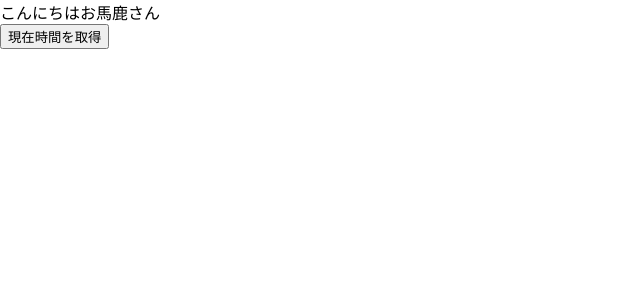
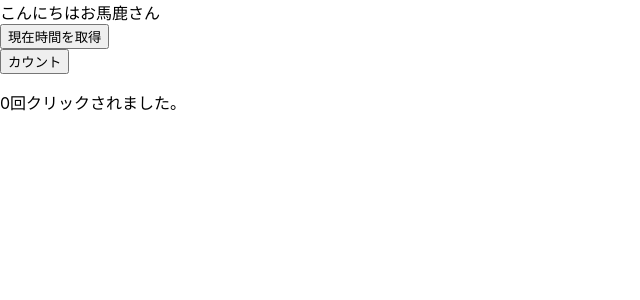
Before and after one commit to shunmakk/react-pratice, a React (Create React App) app: page / in a window 1280 px wide. Shown: the top 300 px of the page, without its empty margins (0-640 px from the left). Built offline with nearby package versions, Linux system fonts and the light colour scheme.

Commit message:
stateの基礎

```diff
--- /dev/null
+++ b/src/components/StateBasic.js
@@ -0,0 +1,18 @@
+import { click } from '@testing-library/user-event/dist/click';
+import React, { useState } from 'react'
+
+const StateBasic = ({init}) => {
+
+    const [count,setCount] = useState(init);
+
+    const handleClick = () => setCount(count + 1);
+
+  return (
+    <div>
+        <button onClick={handleClick}>カウント</button>
+        <p>{count}回クリックされました。</p>
+    </div>
+  )
+}
+
+export default StateBasic;
--- a/src/index.js
+++ b/src/index.js
@@ -5,6 +5,8 @@ import App from './App';
 import reportWebVitals from './reportWebVitals';
 import Myhello from './components/Myhello';
 import EventBasic from './components/EventBasic';
+import StateBasic from './components/StateBasic';
+
 
 const root = ReactDOM.createRoot(document.getElementById('root'));
 root.render(
@@ -12,6 +14,8 @@ root.render(
     <App />
     <Myhello myName="お馬鹿" />
     <EventBasic  type="time"/>
+    <StateBasic init={0} />
+
   </React.StrictMode>
 );
 
```
